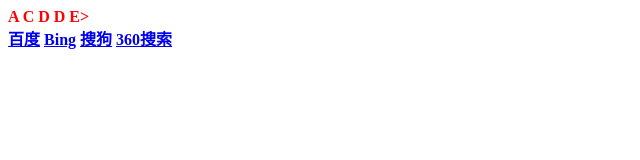
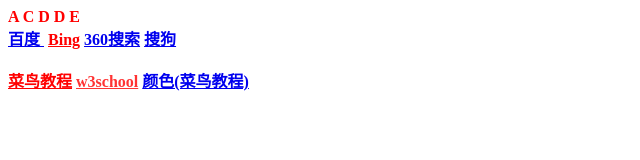
Before and after one commit to alotus0/alotus0.github.io, a plain HTML site: page index.html in a window 1280 px wide. Shown: the whole page, without its empty margins (0-640 px from the left). Drawn offline with Linux system fonts and the light colour scheme.

Commit message:
add css,new link

```diff
--- /dev/null
+++ b/comm.css
@@ -0,0 +1,3 @@
+.fire1{color:#F00;}
+.fire2{color:#F33;}
+.fire3{color:#F66;}
--- a/index.html
+++ b/index.html
@@ -1,5 +1,17 @@
-<div id="div_head" style="color:red"><b>A C D D E></div>
-<a href="http://www.baidu.com" target="_blank">百度</a>
-<a href="http://www.bing.com" target="_blank">Bing</a>
+<head>
+<meta charset="utf-8">
+<link rel="stylesheet" href="comm.css" type="text/css" >
+</head>
+<body>
+<div id="div_head" style="color:red"><b>A C D D E</div>
+<a href="http://www.baidu.com" target="_blank">百度&nbsp</a>
+<a href="http://www.bing.com" target="_blank" class="fire1">Bing</a>
+<a href="http://www.so.com" target="_blank">360搜索</a>
 <a href="http://www.sogou.com" target="_blank">搜狗</a>
-<a href="http://www.so.com" target="_blank">360搜索</a>
+<div><br></div>
+<a href="http://www.runoob.com/" target="_blank" class="fire1">菜鸟教程</a>
+<a href="http://www.w3school.com.cn/index.html" target="_blank" class="fire2">w3school</a>
+
+
+<a href="http://www.runoob.com/html/html-colors.html" target="_blank">颜色(菜鸟教程)</a>
+</body>
```
